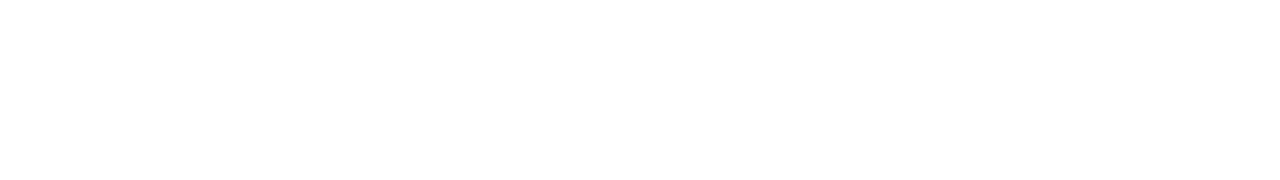
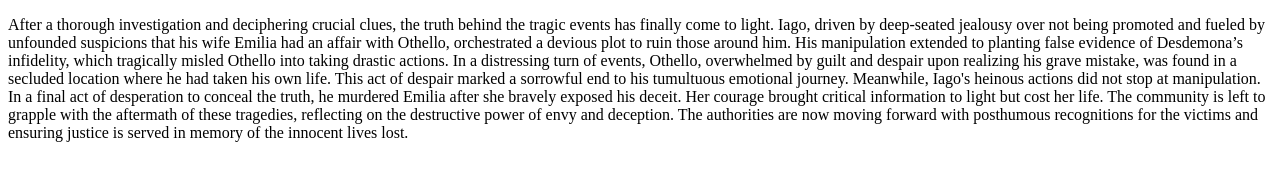
Before and after one commit to cxlf/othello, a plain HTML site: page index.html in a window 1280 px wide. Drawn offline with Linux system fonts and the light colour scheme.

Commit message:
Update index.html

```diff
--- a/index.html
+++ b/index.html
@@ -4,5 +4,14 @@
     <title></title>
 </head>
 <body>
+    <p>
+        After a thorough investigation and deciphering crucial clues, the truth behind the tragic events has finally come to light. Iago, driven by deep-seated jealousy over not being promoted and fueled by unfounded suspicions that his wife Emilia had an affair with Othello, orchestrated a devious plot to ruin those around him. His manipulation extended to planting false evidence of Desdemona’s infidelity, which tragically misled Othello into taking drastic actions.
+
+In a distressing turn of events, Othello, overwhelmed by guilt and despair upon realizing his grave mistake, was found in a secluded location where he had taken his own life. This act of despair marked a sorrowful end to his tumultuous emotional journey.
+
+Meanwhile, Iago's heinous actions did not stop at manipulation. In a final act of desperation to conceal the truth, he murdered Emilia after she bravely exposed his deceit. Her courage brought critical information to light but cost her life.
+
+The community is left to grapple with the aftermath of these tragedies, reflecting on the destructive power of envy and deception. The authorities are now moving forward with posthumous recognitions for the victims and ensuring justice is served in memory of the innocent lives lost.
+    </p>
 </body>
 </html>
```
